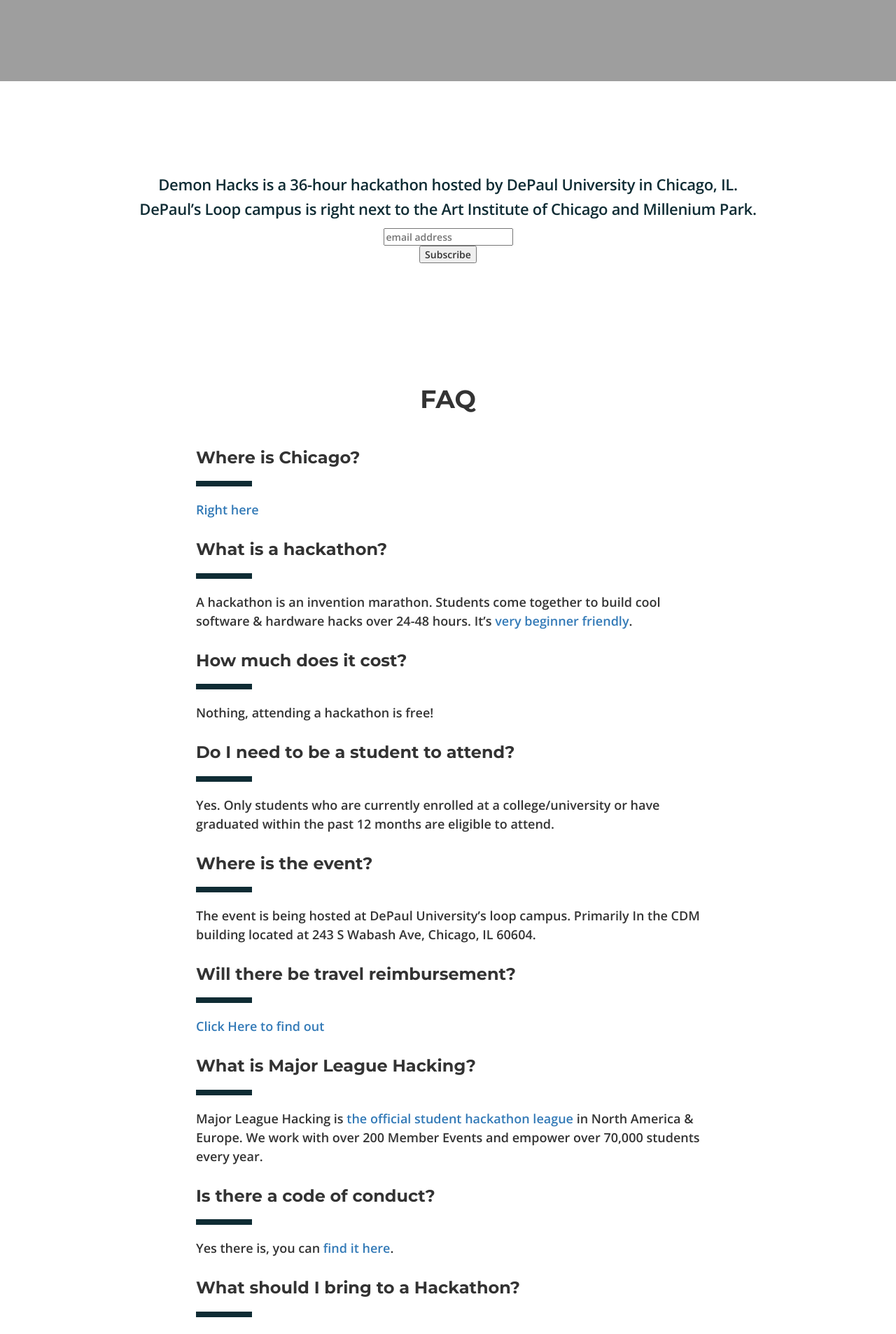
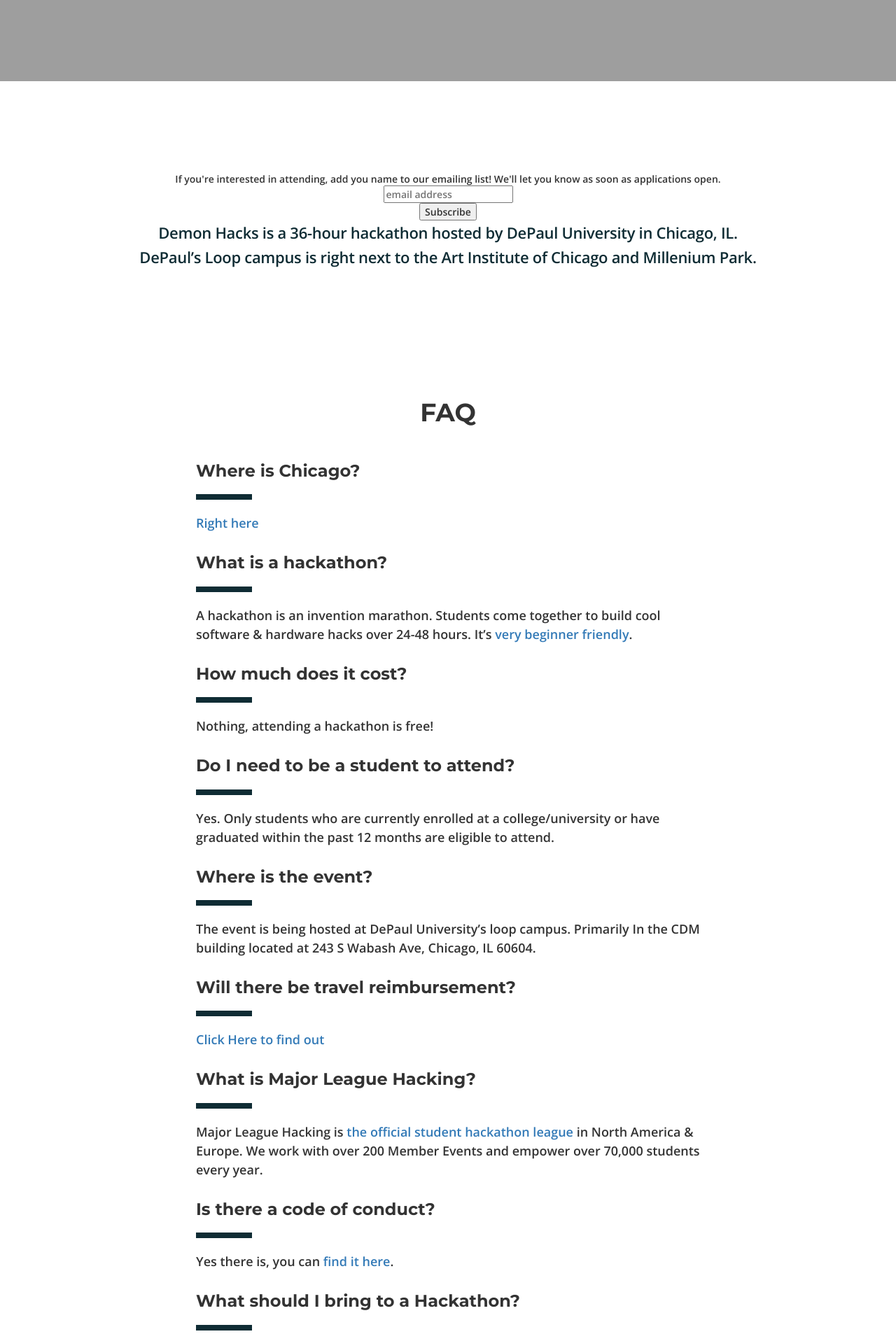
Before and after one commit to aoganezo/demonhacksTemp, a Jekyll site: the page built from index.html, in a window 1280 px wide. Shown: the part 874-2780 px from the top of the page at 70% size. Built offline with Jekyll 4.4.1, drawn with Linux system fonts in a browser that asks for light colours; nearby versions of some CDN libraries; comment, search, counter and statistics services are not loaded.

Commit message:
Adding email collector

```diff
--- a/css/original.css
+++ b/css/original.css
@@ -333,6 +333,10 @@
 }
 
 @media(max-width: 768px) {
+	.h1 {
+		word-wrap: break-word;
+	}
+
   .hero .buttons a {
     border-width: 8px;
     display: block;
--- a/index.html
+++ b/index.html
@@ -7,12 +7,12 @@
 <section class="about">
   <div class="container">
     <div class="col-xs-12 col-sm-10 col-sm-offset-1 text-center text-align-left">
-      {{ site.event.about.description | markdownify }}
 	  <!-- start email collector -->
 	  <link href="//cdn-images.mailchimp.com/embedcode/horizontal-slim-10_7.css" rel="stylesheet" type="text/css">
 	  <div id="mc_embed_signup" style='background:#fff; clear:left; font:14px Helvetica,Arial,sans-serif; width:100%;'>
 			<form action="//demonhacks.us14.list-manage.com/subscribe/post?u=d649f9cdfe97eb9dcba7c6ead&amp;id=337763448d" method="post" id="mc-embedded-subscribe-form" name="mc-embedded-subscribe-form" class="validate" target="_blank" novalidate>
 				<div id="mc_embed_signup_scroll">
+				If you're interested in attending, add you name to our emailing list! We'll let you know as soon as applications open.
 				<input type="email" value="" name="EMAIL" class="email" id="mce-EMAIL" placeholder="email address" required>
 				<!-- real people should not fill this in and expect good things - do not remove this or risk form bot signups-->
 				<div style="position: absolute; left: -5000px;" aria-hidden="true"><input type="text" name="b_d649f9cdfe97eb9dcba7c6ead_337763448d" tabindex="-1" value=""></div>
@@ -21,6 +21,7 @@
 			</form>
 		</div>
 		<!-- end email collector -->
+		{{ site.event.about.description | markdownify }}
     </div>
   </div>
 </section>
```
